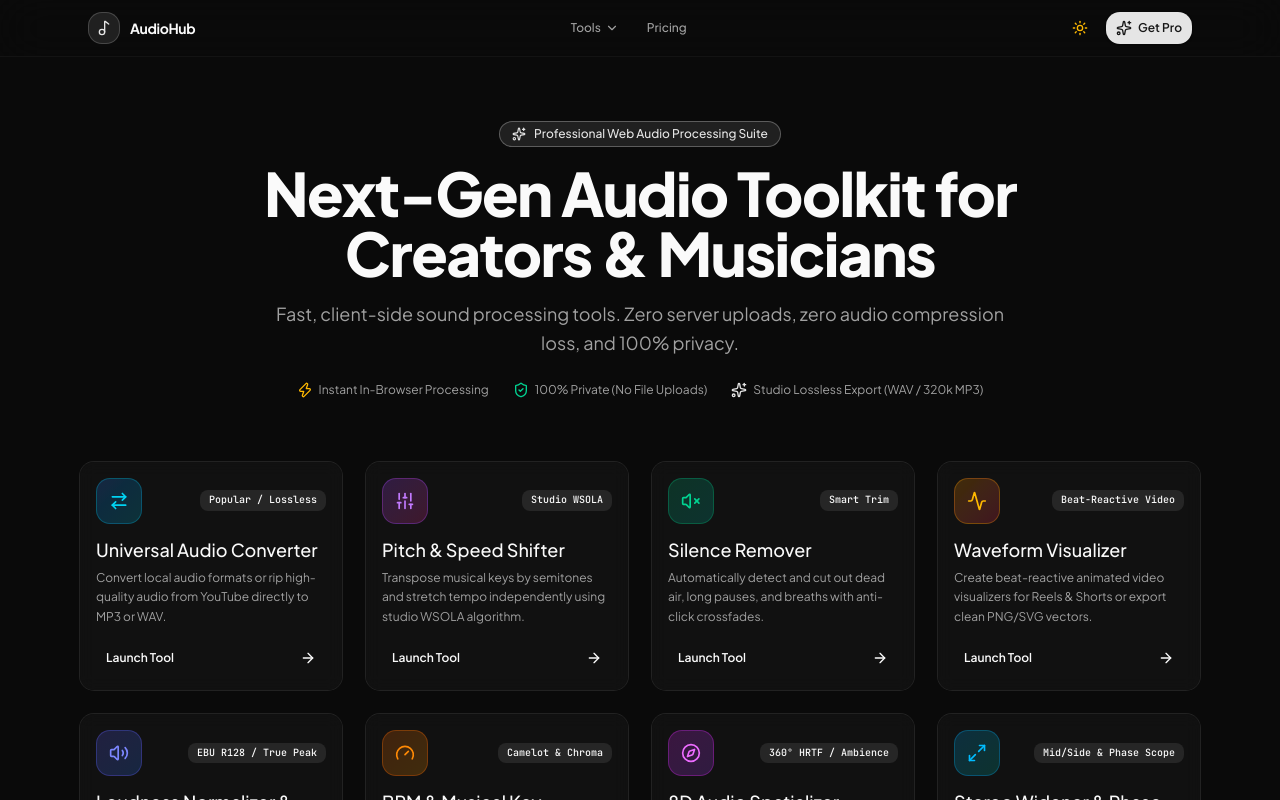
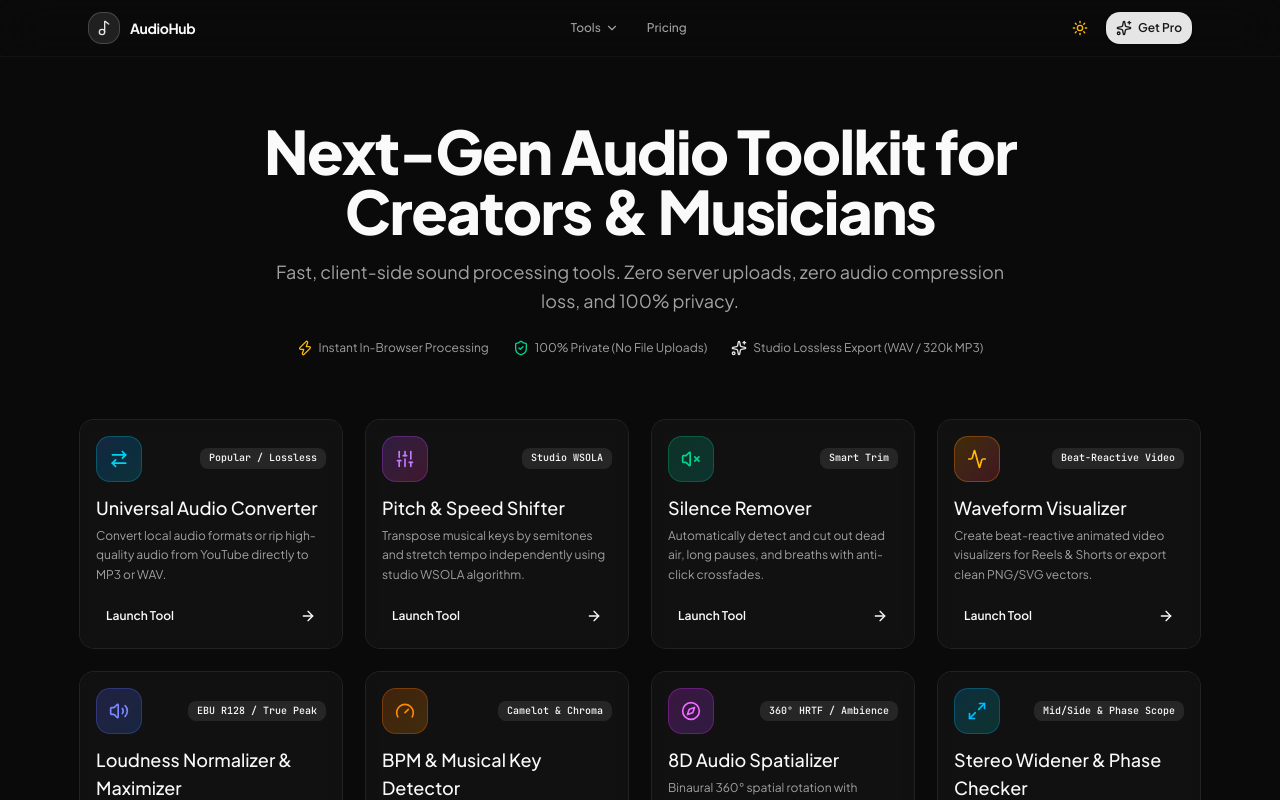
Before and after one commit to michaelzarubin24/audiohub-pro, a Next.js app: page / in a window 1280 px wide. Shown: the top 800 px of the page. Built offline with nearby package versions, Linux system fonts and the light colour scheme.

Commit message:
text remove

```diff
--- a/src/app/page.tsx
+++ b/src/app/page.tsx
@@ -117,10 +117,6 @@
     <div className="container mx-auto max-w-6xl px-4 py-16 space-y-16">
       {/* Hero Section */}
       <div className="text-center space-y-4 max-w-3xl mx-auto">
-        <div className="inline-flex items-center gap-2 rounded-full border border-primary/30 bg-primary/10 px-3 py-1 text-xs font-medium text-primary">
-          <Sparkles className="h-3.5 w-3.5" />
-          <span>Professional Web Audio Processing Suite</span>
-        </div>
         <h1 className="text-4xl sm:text-6xl font-extrabold tracking-tight">
           Next-Gen Audio Toolkit for Creators & Musicians
         </h1>
```
